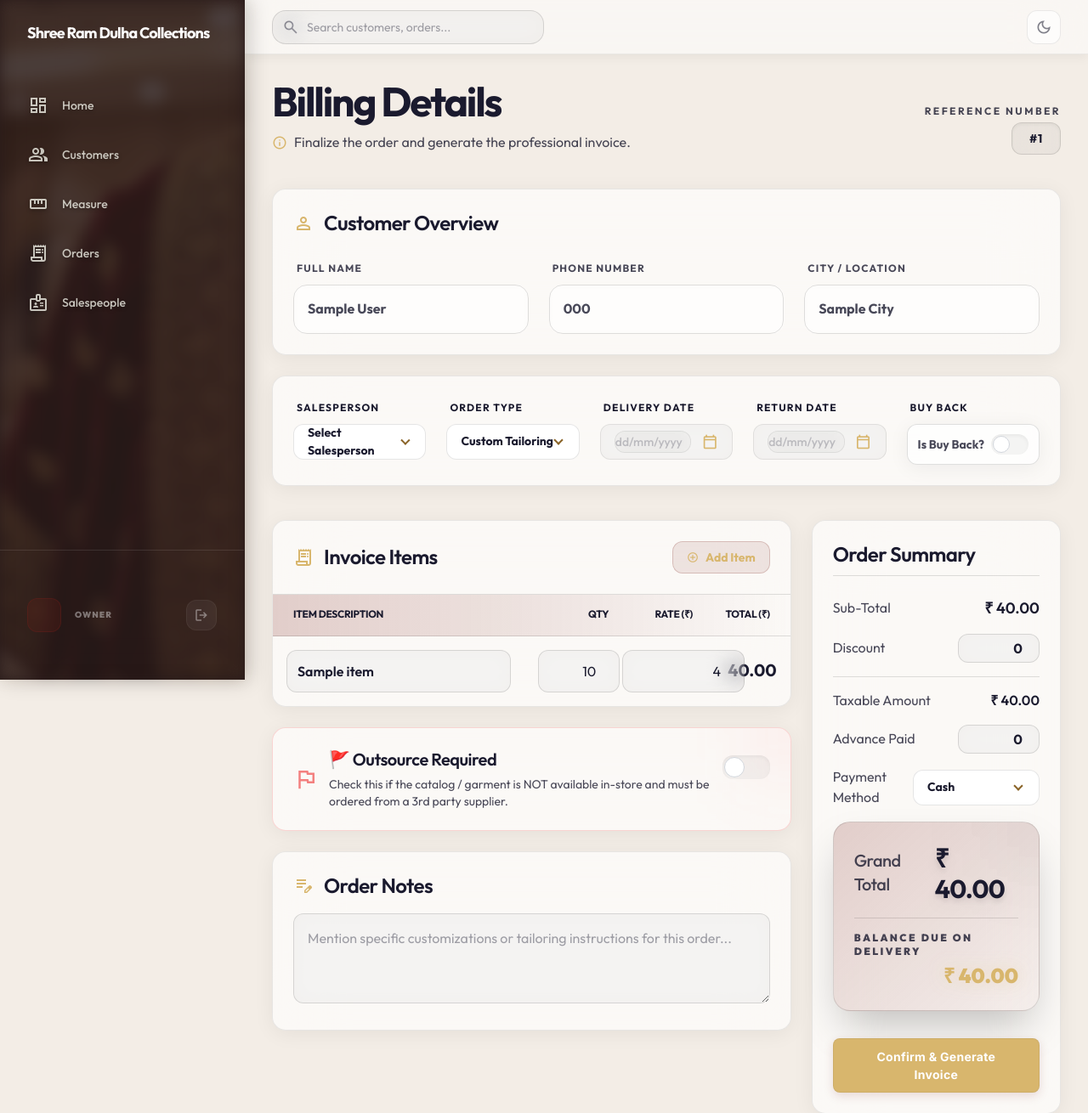
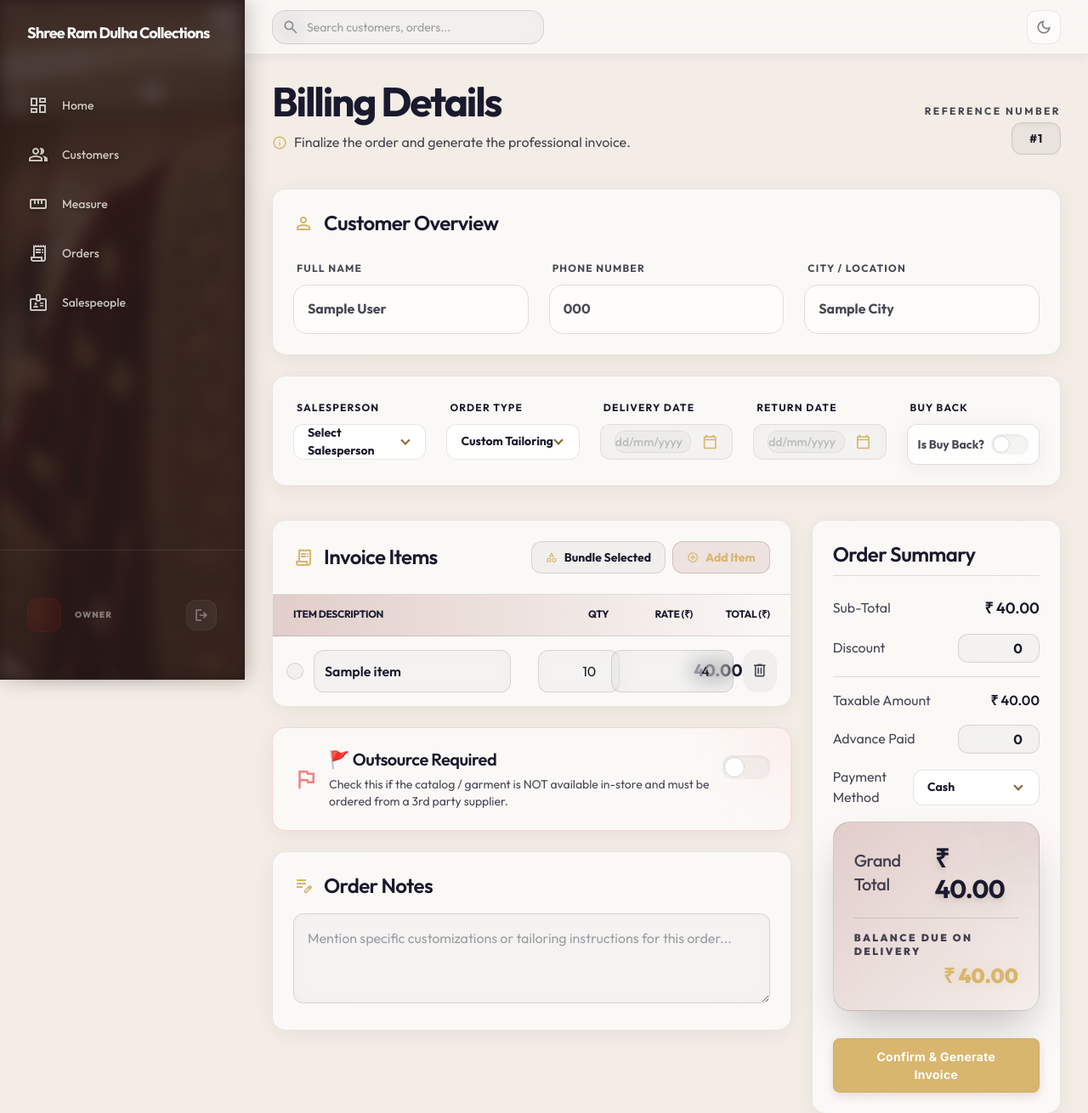
Before and after one commit to Pinkesh2905/SRDC, a Django app: template orders/templates/orders/order_form.html in a window 1280 px wide. Shown: the top 1310 px of the page at 85% size. Run offline with Django 5.2, Linux system fonts and the light colour scheme; the template is opened without the code that fills it: most values are stand-ins (such as "Sample title", 1, 10 or a date in 2020); some libraries are stand-ins or nearby versions.

Commit message:
Implement Bundle This feature for invoice items with dynamic pricing sum and backend zero-rate compatibility

```diff
--- a/orders/services.py
+++ b/orders/services.py
@@ -47,8 +47,8 @@ def parse_items(post_data, customer):
             raise ValidationError('Quantity must be at least 1.')
 
         rate = money(rates[index] if index < len(rates) else 0)
-        if rate <= 0:
-            raise ValidationError('Item rate must be greater than 0.')
+        if rate < 0:
+            raise ValidationError('Item rate cannot be negative.')
 
         garment_category = categories[index] if index < len(categories) else ''
         all_categories = dict(get_all_garment_categories()).keys()
--- a/orders/templates/orders/order_form.html
+++ b/orders/templates/orders/order_form.html
@@ -192,10 +192,16 @@
                             <span class="material-symbols-outlined text-secondary">receipt_long</span>
                             <h3 class="font-serif text-xl sm:text-2xl font-semibold text-theme-primary">Invoice Items</h3>
                         </div>
+                        <div class="flex items-center gap-2">
+                            <button type="button" id="bundle-items-btn" class="flex items-center gap-2 px-3 sm:px-4 py-2 bg-theme-input text-theme-primary border border-theme-input hover:bg-theme-input/80 rounded-[12px] text-xs sm:text-sm font-bold transition-all" title="Bundle Selected Items">
+                                <span class="material-symbols-outlined text-sm text-secondary">category</span>
+                                <span class="hidden sm:inline">Bundle Selected</span>
+                            </button>
                             <button type="button" id="add-item-btn" class="flex items-center gap-2 px-3 sm:px-4 py-2 bg-secondary/10 text-secondary border border-secondary/20 hover:bg-secondary/20 rounded-[12px] text-xs sm:text-sm font-bold transition-all">
                                 <span class="material-symbols-outlined text-sm">add_circle</span>
                                 Add Item
                             </button>
+                        </div>
                     </div>
 
                     <!-- Desktop Header (Hidden on Mobile) -->
@@ -209,13 +215,16 @@
                     <div id="invoice-items-body" class="divide-y divide-theme">
                         {% for item in selected_items %}
                         <div class="item-row group p-4 md:p-0 md:grid md:grid-cols-12 md:gap-4 md:items-center relative hover:bg-theme-input/20 transition-all duration-300">
-                            <div class="col-span-6 md:p-4">
+                            <div class="col-span-6 md:p-4 flex items-center gap-3">
+                                <input type="checkbox" class="bundle-checkbox w-5 h-5 rounded border-theme-input bg-theme-input/50 cursor-pointer text-secondary focus:ring-secondary/50">
+                                <div class="w-full">
                                     <label class="md:hidden text-xs font-bold text-theme-secondary uppercase tracking-widest block mb-1">Item Description</label>
                                     <input type="hidden" name="item_garment_category[]" value="{{ item.type }}">
-                                <input type="text" name="item_description[]" class="w-full bg-theme-input border border-theme-input rounded-[16px] p-3 font-semibold text-theme-primary text-sm sm:text-base placeholder-theme focus:outline-none focus:border-secondary/30 focus:ring-1 focus:ring-secondary/20 transition-all shadow-sm" value="{{ item.label }}" placeholder="e.g. Custom Shirt" required>
+                                    <input type="text" name="item_description[]" class="w-full bg-theme-input border border-theme-input rounded-[16px] p-3 font-semibold text-theme-primary text-sm sm:text-base placeholder-theme focus:outline-none focus:border-secondary/30 focus:ring-1 focus:ring-secondary/20 transition-all shadow-sm desc-input" value="{{ item.label }}" placeholder="e.g. Custom Shirt" required>
+                                </div>
                             </div>
 
-                            <div class="grid grid-cols-3 gap-4 mt-4 md:mt-0 md:col-span-6 md:grid-cols-6 md:items-center md:pr-4">
+                            <div class="grid grid-cols-3 gap-4 mt-4 md:mt-0 md:col-span-6 md:grid-cols-6 md:items-center md:pr-14">
                                 <div class="col-span-1 md:col-span-2 md:text-right">
                                     <label class="md:hidden text-xs font-bold text-theme-secondary uppercase tracking-widest block mb-1">Qty</label>
                                     <input type="number" name="item_qty[]" class="w-full md:w-24 bg-theme-input border border-theme-input rounded-[16px] p-3 text-right qty-input text-sm sm:text-base text-theme-primary focus:outline-none focus:border-secondary/30 focus:ring-1 focus:ring-secondary/20 transition-all" value="{{ item.qty }}" min="1" required>
@@ -231,7 +240,7 @@
                             </div>
 
                             <div class="mt-4 md:mt-0 md:absolute md:right-4 md:top-1/2 md:-translate-y-1/2">
-                                <button type="button" class="remove-item-btn w-full md:w-auto flex items-center justify-center gap-2 md:block p-2.5 text-theme-muted hover:text-red-500 hover:bg-red-500/10 md:opacity-0 md:group-hover:opacity-100 transition-all border border-theme-input md:border-none rounded-[16px] bg-theme-input md:bg-transparent">
+                                <button type="button" class="remove-item-btn w-full md:w-auto flex items-center justify-center gap-2 md:block p-2.5 text-theme-secondary hover:text-red-500 hover:bg-red-500/10 transition-all border border-theme-input md:border-none rounded-[16px] bg-theme-input md:bg-transparent">
                                     <span class="material-symbols-outlined text-xl">delete_outline</span>
                                     <span class="md:hidden text-xs font-bold uppercase">Remove Item</span>
                                 </button>
@@ -247,13 +256,16 @@
                     <!-- Hidden template for new rows -->
                     <template id="row-template">
                         <div class="item-row group p-4 md:p-0 md:grid md:grid-cols-12 md:gap-4 md:items-center relative hover:bg-theme-input/20 transition-all duration-300">
-                            <div class="col-span-6 md:p-4">
+                            <div class="col-span-6 md:p-4 flex items-center gap-3">
+                                <input type="checkbox" class="bundle-checkbox w-5 h-5 rounded border-theme-input bg-theme-input/50 cursor-pointer text-secondary focus:ring-secondary/50">
+                                <div class="w-full">
                                     <label class="md:hidden text-xs font-bold text-theme-secondary uppercase tracking-widest block mb-1">Item Description</label>
                                     <input type="hidden" name="item_garment_category[]" value="">
-                                <input type="text" name="item_description[]" class="w-full bg-theme-input border border-theme-input rounded-[16px] p-3 font-semibold text-theme-primary text-sm sm:text-base placeholder-theme focus:outline-none focus:border-secondary/30 focus:ring-1 focus:ring-secondary/20 transition-all shadow-sm" placeholder="e.g. Custom Shirt" required>
+                                    <input type="text" name="item_description[]" class="w-full bg-theme-input border border-theme-input rounded-[16px] p-3 font-semibold text-theme-primary text-sm sm:text-base placeholder-theme focus:outline-none focus:border-secondary/30 focus:ring-1 focus:ring-secondary/20 transition-all shadow-sm desc-input" placeholder="e.g. Custom Shirt" required>
+                                </div>
                             </div>
 
-                            <div class="grid grid-cols-3 gap-4 mt-4 md:mt-0 md:col-span-6 md:grid-cols-6 md:items-center md:pr-4">
+                            <div class="grid grid-cols-3 gap-4 mt-4 md:mt-0 md:col-span-6 md:grid-cols-6 md:items-center md:pr-14">
                                 <div class="col-span-1 md:col-span-2 md:text-right">
                                     <label class="md:hidden text-xs font-bold text-theme-secondary uppercase tracking-widest block mb-1">Qty</label>
                                     <input type="number" name="item_qty[]" class="w-full md:w-24 bg-theme-input border border-theme-input rounded-[16px] p-3 text-right qty-input text-sm sm:text-base text-theme-primary focus:outline-none focus:border-secondary/30 focus:ring-1 focus:ring-secondary/20 transition-all" value="1" min="1" required>
@@ -269,7 +281,7 @@
                             </div>
 
                             <div class="mt-4 md:mt-0 md:absolute md:right-4 md:top-1/2 md:-translate-y-1/2">
-                                <button type="button" class="remove-item-btn w-full md:w-auto flex items-center justify-center gap-2 md:block p-2.5 text-theme-muted hover:text-red-500 hover:bg-red-500/10 md:opacity-0 md:group-hover:opacity-100 transition-all border border-theme-input md:border-none rounded-[16px] bg-theme-input md:bg-transparent">
+                                <button type="button" class="remove-item-btn w-full md:w-auto flex items-center justify-center gap-2 md:block p-2.5 text-theme-secondary hover:text-red-500 hover:bg-red-500/10 transition-all border border-theme-input md:border-none rounded-[16px] bg-theme-input md:bg-transparent">
                                     <span class="material-symbols-outlined text-xl">delete_outline</span>
                                     <span class="md:hidden text-xs font-bold uppercase">Remove Item</span>
                                 </button>
@@ -472,6 +484,25 @@
             const removeBtn = e.target.closest('.remove-item-btn');
             if (removeBtn) {
                 const row = removeBtn.closest('.item-row');
+
+                // If it's a bundle, un-bundle the linked items
+                if (row.dataset.isBundle) {
+                    const bundleId = row.dataset.isBundle;
+                    document.querySelectorAll(`.item-row[data-bundled-in="${bundleId}"]`).forEach(bundledRow => {
+                        bundledRow.removeAttribute('data-bundled-in');
+                        bundledRow.style.opacity = '1';
+                        bundledRow.style.marginLeft = '0';
+                        bundledRow.classList.remove('bg-theme-input/10');
+                        bundledRow.querySelector('.rate-input').readOnly = false;
+                        bundledRow.querySelector('.qty-input').readOnly = false;
+                        const cb = bundledRow.querySelector('.bundle-checkbox');
+                        if (cb) {
+                            cb.style.display = 'block';
+                            cb.checked = false;
+                        }
+                    });
+                }
+
                 row.remove();
                 if (document.querySelectorAll('.item-row').length === 0) {
                     itemsBody.innerHTML = `
@@ -483,6 +514,68 @@
                 calculateTotals();
             }
         });
+
+        const bundleBtn = document.getElementById('bundle-items-btn');
+        if (bundleBtn) {
+            bundleBtn.addEventListener('click', () => {
+                const selectedCheckboxes = document.querySelectorAll('.bundle-checkbox:checked');
+                if (selectedCheckboxes.length < 2) {
+                    alert('Please select at least 2 items to bundle.');
+                    return;
+                }
+
+                const bundleId = 'bundle-' + Date.now();
+                const descriptions = [];
+                let sumAmount = 0;
+
+                selectedCheckboxes.forEach(cb => {
+                    const row = cb.closest('.item-row');
+                    row.setAttribute('data-bundled-in', bundleId);
+                    row.style.opacity = '0.6';
+                    row.style.marginLeft = '2rem';
+                    row.classList.add('bg-theme-input/10');
+
+                    const desc = row.querySelector('.desc-input').value;
+                    if (desc) descriptions.push(desc);
+
+                    const rateInput = row.querySelector('.rate-input');
+                    const qtyInput = row.querySelector('.qty-input');
+
+                    const qty = parseFloat(qtyInput.value) || 1;
+                    const rate = parseFloat(rateInput.value) || 0;
+                    sumAmount += (qty * rate);
+
+                    rateInput.value = '0.00';
+                    rateInput.readOnly = true;
+                    qtyInput.readOnly = true;
+
+                    cb.style.display = 'none'; // hide checkbox
+                });
+
+                // Create bundle row
+                const clone = rowTemplate.content.cloneNode(true);
+                const bundleRow = clone.querySelector('.item-row');
+                bundleRow.setAttribute('data-is-bundle', bundleId);
+                bundleRow.querySelector('.desc-input').value = `Bundle: ${descriptions.join(' + ')}`;
+
+                // Set the summed amount and quantity to 1
+                bundleRow.querySelector('.rate-input').value = sumAmount.toFixed(2);
+                bundleRow.querySelector('.qty-input').value = 1;
+
+                // Remove checkbox from bundle row itself
+                const bundleCb = bundleRow.querySelector('.bundle-checkbox');
+                if (bundleCb) bundleCb.remove();
+
+                // Add visual distinction to the bundle row
+                bundleRow.classList.add('border-l-4', 'border-secondary', 'bg-theme-input/20');
+
+                // Insert bundle row before the first selected item
+                const firstSelectedRow = selectedCheckboxes[0].closest('.item-row');
+                itemsBody.insertBefore(bundleRow, firstSelectedRow);
+
+                calculateTotals();
+            });
+        }
 
         addItemBtn.addEventListener('click', addItemRow);
         discountInput.addEventListener('input', calculateTotals);
```
Lines whose indentation alone changed are shown as unchanged.
